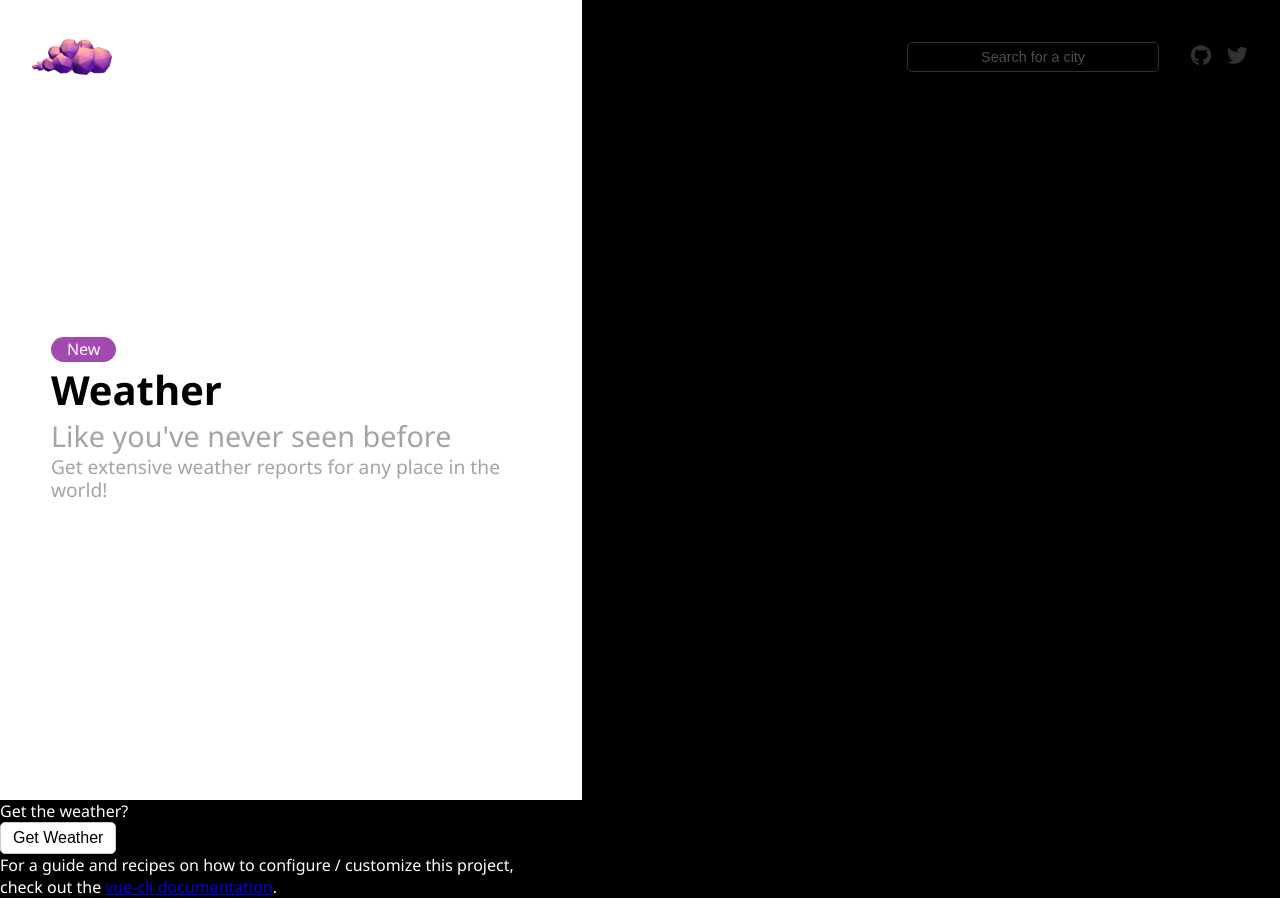
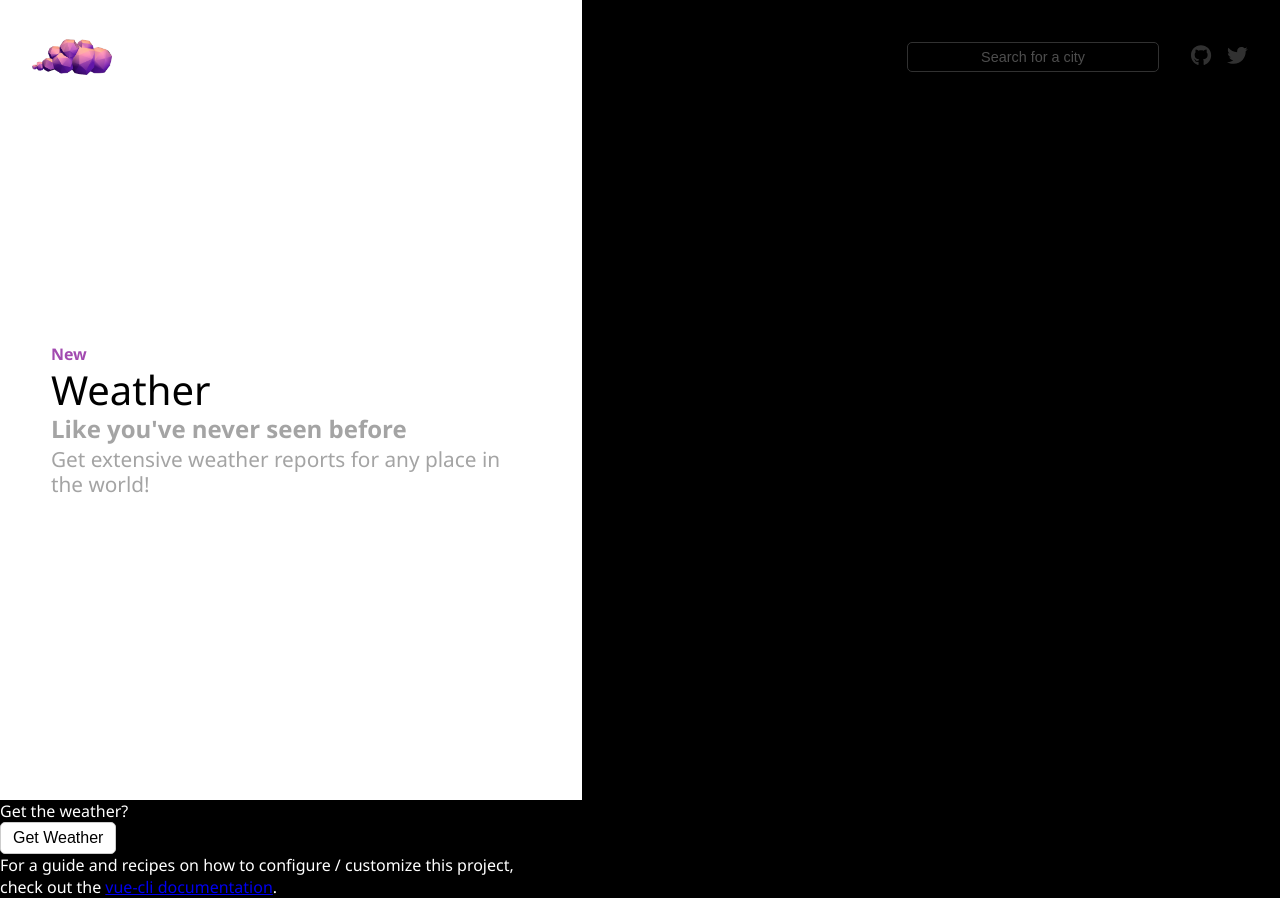
Before and after one commit to brandon-kong/better-weather-app, a Vue app: page /#/ in a window 1280 px wide. Built offline with nearby package versions, Linux system fonts and the light colour scheme.

Commit message:
changed new

```diff
--- a/src/components/StackText/Main.vue
+++ b/src/components/StackText/Main.vue
@@ -1,7 +1,7 @@
 <template>
     <div class="stack-container">
         <div class="stack-status">New</div>
-        <h1 class="stack-title"><strong>Weather</strong></h1>
+        <h1 class="stack-title">Weather</h1>
         <h2 class="stack-subtitle">Like you've never seen before</h2>
         <p class="stack-text">Get extensive weather reports for any place in the world!</p>
     </div>
@@ -25,31 +25,32 @@
     }
 
     .stack-status {
-        padding: .1rem 1rem;
+        padding: .1rem 0rem;
         border-radius: 30px;
-        font-size: 1rem;
-        font-weight: 400;
-        color: #fff;
+        font-size: 1.3git addrem;
+        font-weight: 600;
+        color: #a24ab0;
         background-color: #a24ab0;
+        background-color: white;
     }
 
     .stack-title {
         font-size: 2.5rem;
-
+        font-weight: 500;
         color: #000;
-        line-height: 1.3;
+        line-height: 1.1;
     }
 
     .stack-subtitle {
-        font-size: 1.8rem;
-        font-weight: 400;
+        font-size: 1.5rem;
+        font-weight: 600;
         color: #a4a4a4;
         line-height: 1.1;
     }
 
     .stack-text {
-        font-size: 1.2rem;
-        font-weight: 400;
+        font-size: 1.3rem;
+        font-weight: 300;
         color: #a4a4a4;
         line-height: 1.2;
     }
```
